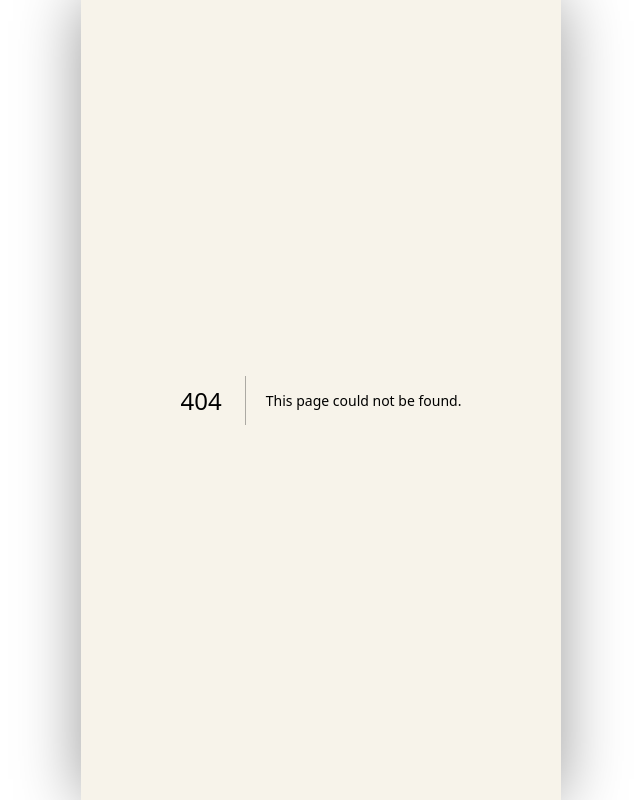
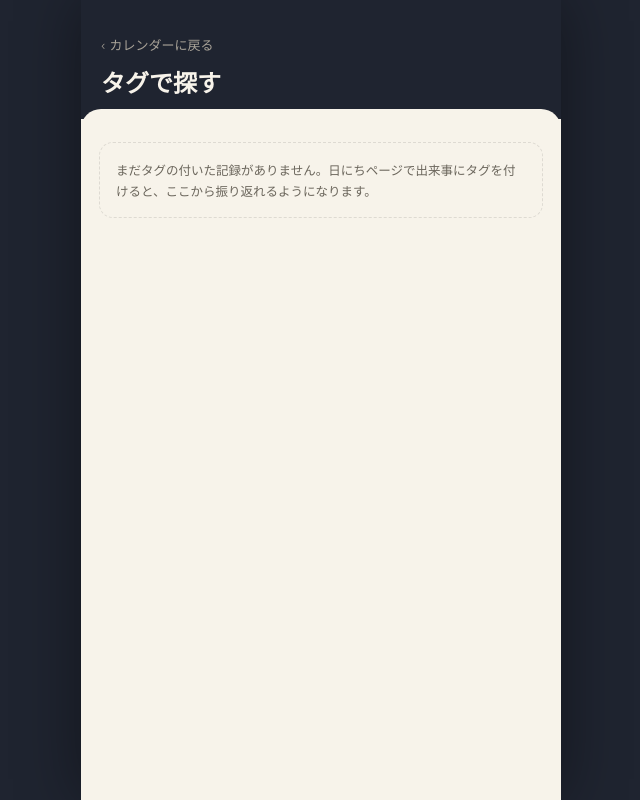
Before and after one commit to xiao1029/Relationship-diary, a Next.js app in the folder relationship-diary/: page /search in a window 1280 px wide. Before the commit this address had no page. Shown: the whole page, without its empty margins (319-959 px from the left). Built offline with nearby package versions, Linux system fonts and the light colour scheme.

Commit message:
Add files via upload

```diff
--- /dev/null
+++ b/relationship-diary/app/search/page.js
@@ -0,0 +1,5 @@
+import TagSearch from "@/components/TagSearch";
+
+export default function SearchPage() {
+  return <TagSearch />;
+}
```
